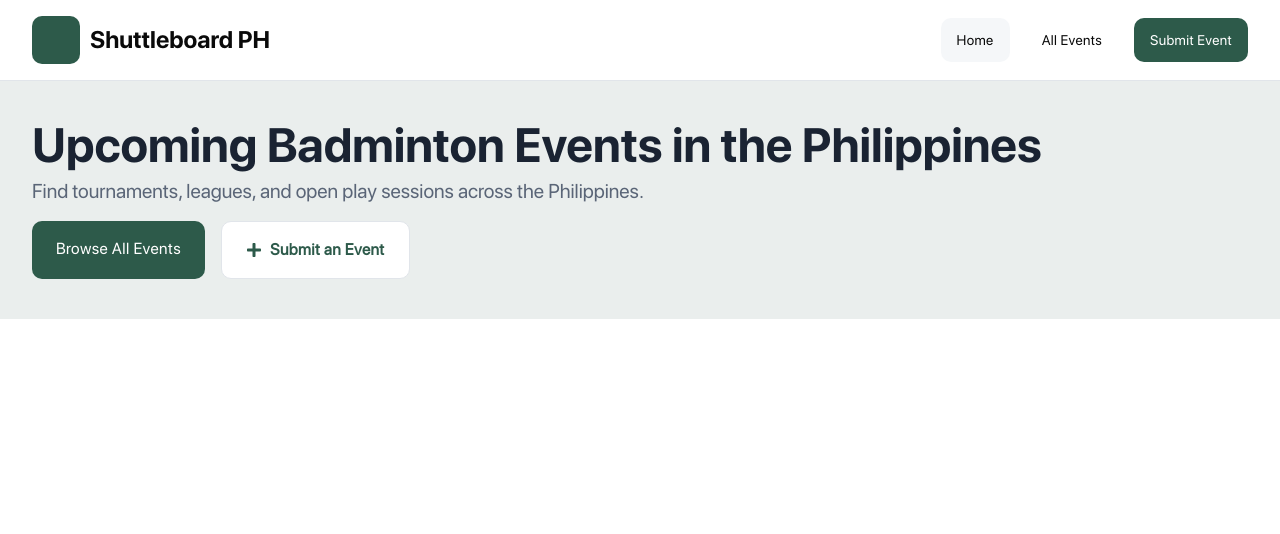
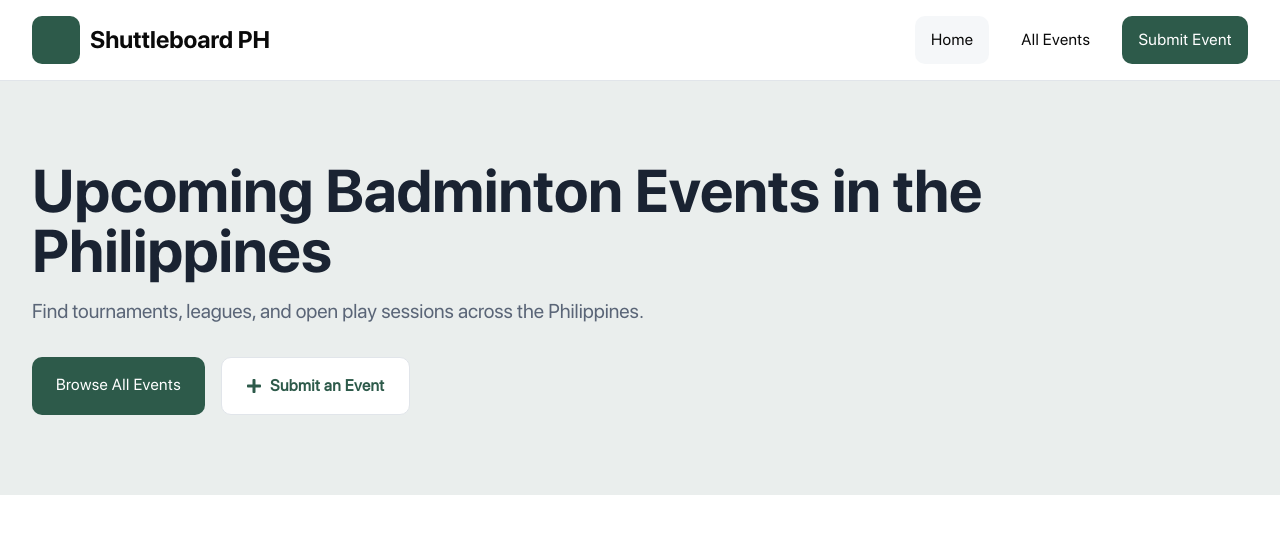
Before and after one commit to airemcs/shuttleboard, a React (Vite) app: page / in a window 1280 px wide. Shown: the top 534 px of the page. Built offline with nearby package versions, Linux system fonts and the light colour scheme.

Commit message:
Adjust Banner to Web

```diff
--- a/src/components/Banner.tsx
+++ b/src/components/Banner.tsx
@@ -3,9 +3,9 @@ import { FaPlus } from "react-icons/fa";
 
 export default function Banner() {
   return(
-    <div className="bg-[#EAEEED] py-10 flex flex-col gap-4">
-      <div className="flex flex-col gap-2">
-        <span className="font-sf-bold text-2xl lg:text-5xl text-primary-black">Upcoming Badminton Events in the Philippines</span>
+    <div className="bg-[#EAEEED] py-10 lg:py-20 flex flex-col gap-4 lg:gap-8">
+      <div className="flex flex-col gap-2 lg:gap-4">
+        <span className="font-sf-bold text-2xl lg:text-6xl text-primary-black">Upcoming Badminton Events in the Philippines</span>
         <span className="font-sf-regular text-sm lg:text-xl text-secondary-black">Find tournaments, leagues, and open play sessions across the Philippines.</span>
       </div>
 
--- a/src/components/Button.tsx
+++ b/src/components/Button.tsx
@@ -23,7 +23,7 @@ const baseStyles = `
 const sizeStyles: Record<ButtonSize, string> = {
   md: `
     px-4 py-3
-    text-sm
+    text-base
   `,
   lg: `
     w-full
@@ -57,6 +57,7 @@ const variantStyles: Record<ButtonVariant, string> = {
     font-semibold
     border-1
     border-[#E1E5EA]
+    hover:bg-surface-hover
   `
 };
 
```
